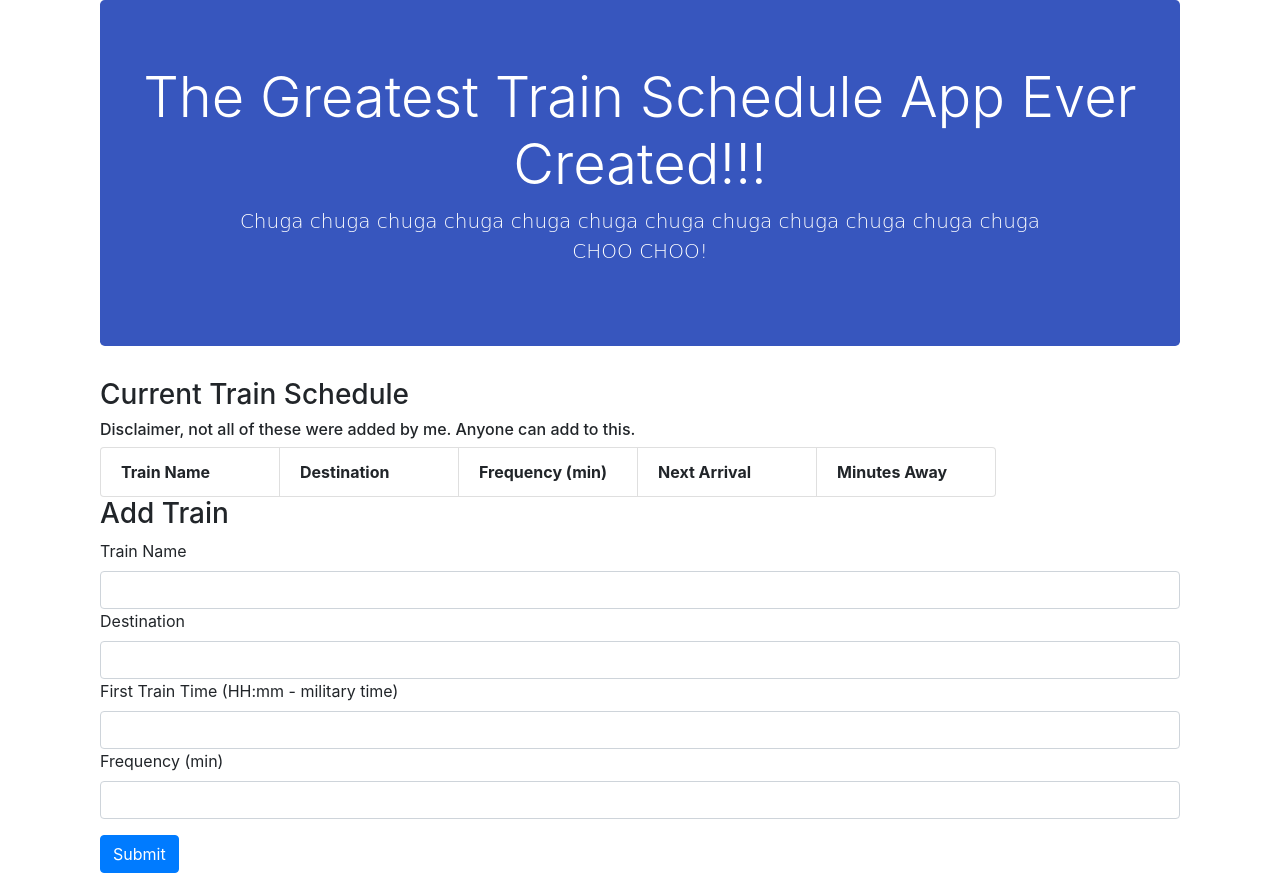
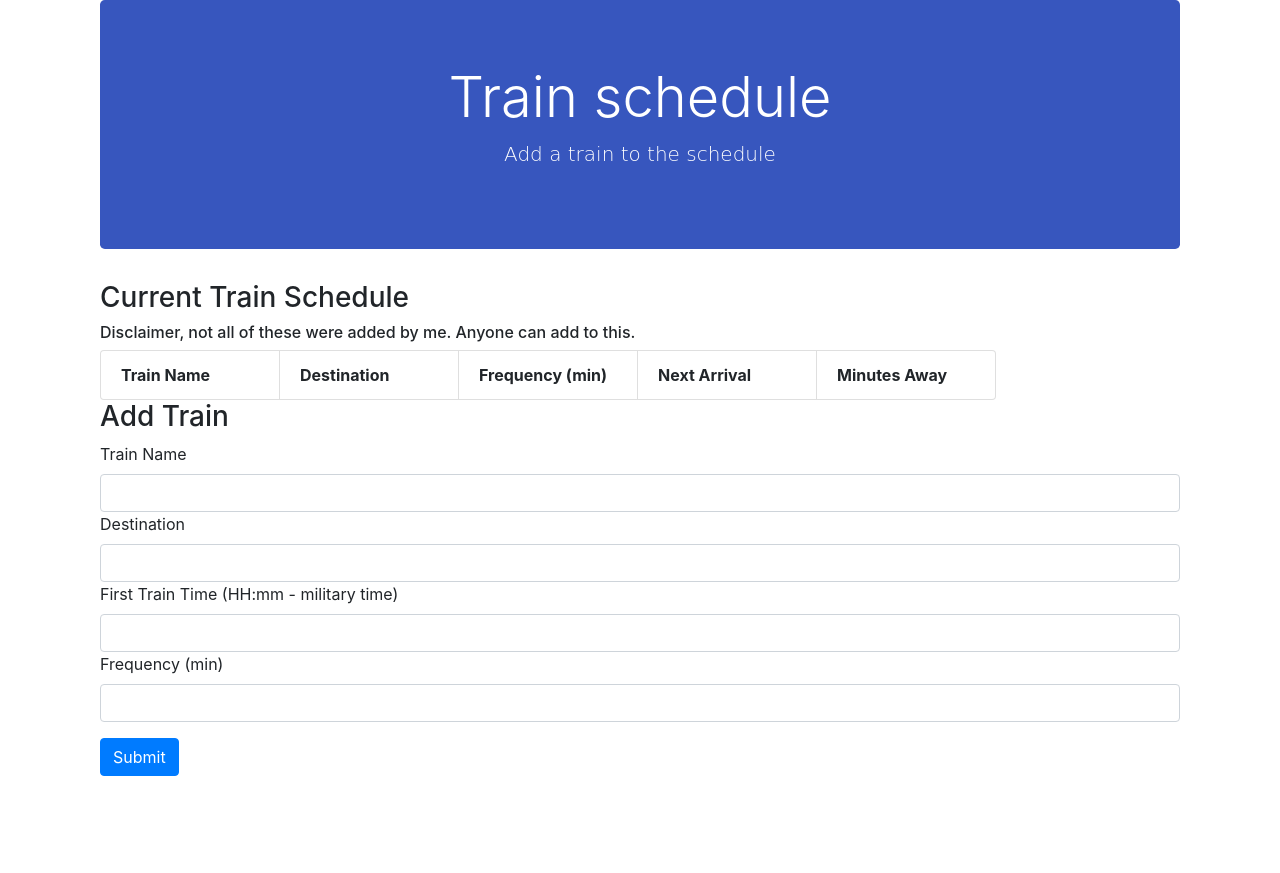
Before and after one commit to AnthonyShannon/Train-Schedule, a plain HTML site: page index.html in a window 1280 px wide. After the commit the page ends 800 px from the top, so only its background shows below. Drawn offline with nearby package versions, Linux system fonts and the light colour scheme; no server answers; a web font is replaced by a local one.

Commit message:
improved headers

```diff
--- a/index.html
+++ b/index.html
@@ -17,9 +17,8 @@
     <div class="container">
         <div class="col-md-12">
             <div class="jumbotron text-center">
-                <h1 class="display-4">The Greatest Train Schedule App Ever Created!!!</h1>
-                <p class="lead chuga">Chuga chuga chuga chuga chuga chuga chuga chuga chuga chuga chuga chuga <br> CHOO
-                    CHOO!</p>
+                <h1 class="display-4">Train schedule</h1>
+                <p class="lead chuga">Add a train to the schedule</p>
             </div>
         </div>
     </div>
```
